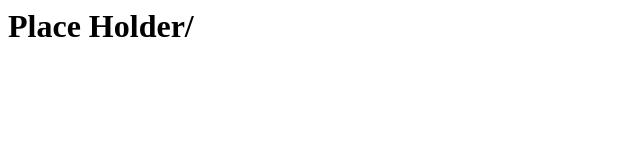
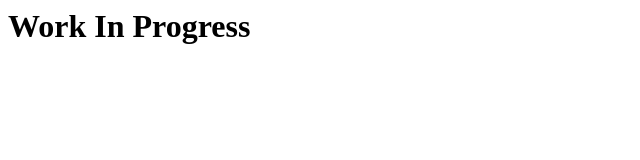
Before and after one commit to catesoane/catesoane.github.io, a plain HTML site: page index.html in a window 1280 px wide. Shown: the whole page, without its empty margins (0-640 px from the left). Drawn offline with Linux system fonts and the light colour scheme.

Commit message:
Update index.html

```diff
--- a/index.html
+++ b/index.html
@@ -1 +1 @@
-<h1>Place Holder/<h1>
+<h1>Work In Progress</h1>
```
